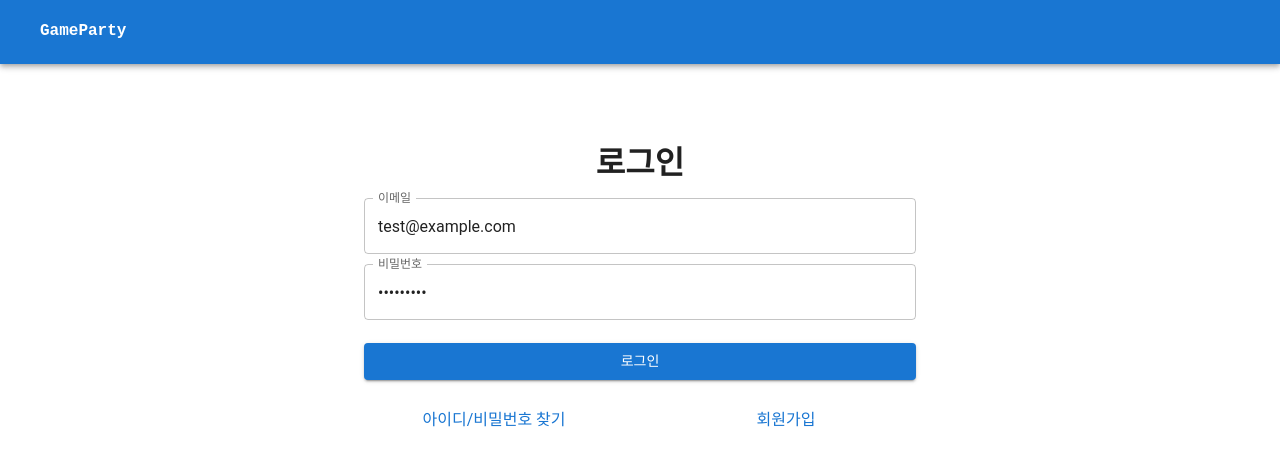
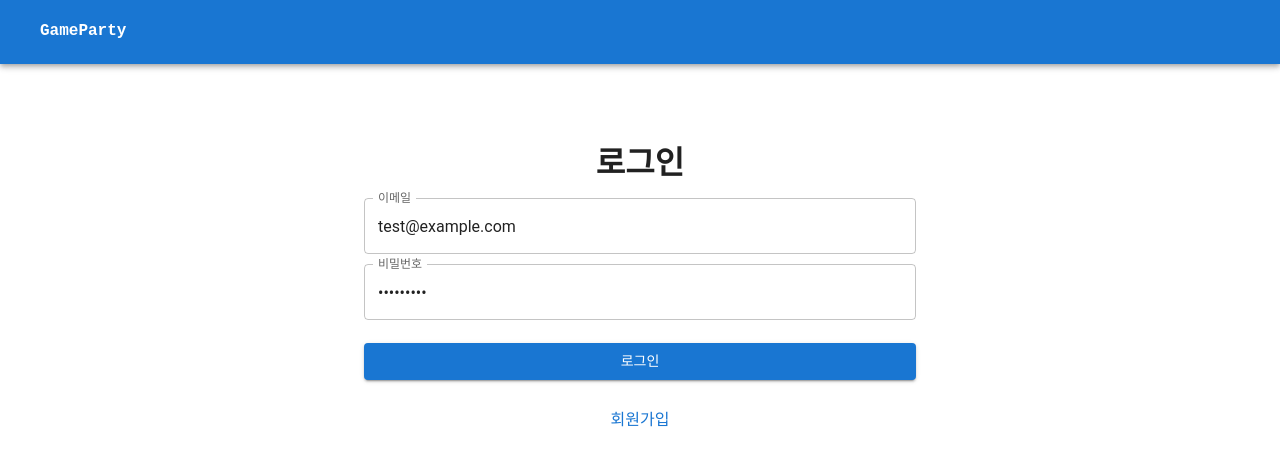
Before and after one commit to devcourse-side-game/client, a React (Create React App) app: page /login in a window 1280 px wide. Shown: the top 466 px of the page. Built offline with nearby package versions, Linux system fonts and the light colour scheme; some icons are missing.

Commit message:
<refactor> 로그인 페이지 아이디,비밀번호 찾기 삭제

```diff
--- a/src/pages/Login.tsx
+++ b/src/pages/Login.tsx
@@ -20,12 +20,6 @@ function Login() {
 				}}
 			>
 				<Grid size={{ xs: 6, md: 6 }}>
-					<Link href='/' underline='hover'>
-						아이디/비밀번호 찾기
-					</Link>
-				</Grid>
-
-				<Grid size={{ xs: 6, md: 6 }}>
 					<Link href='/signup' underline='hover'>
 						회원가입
 					</Link>
```
